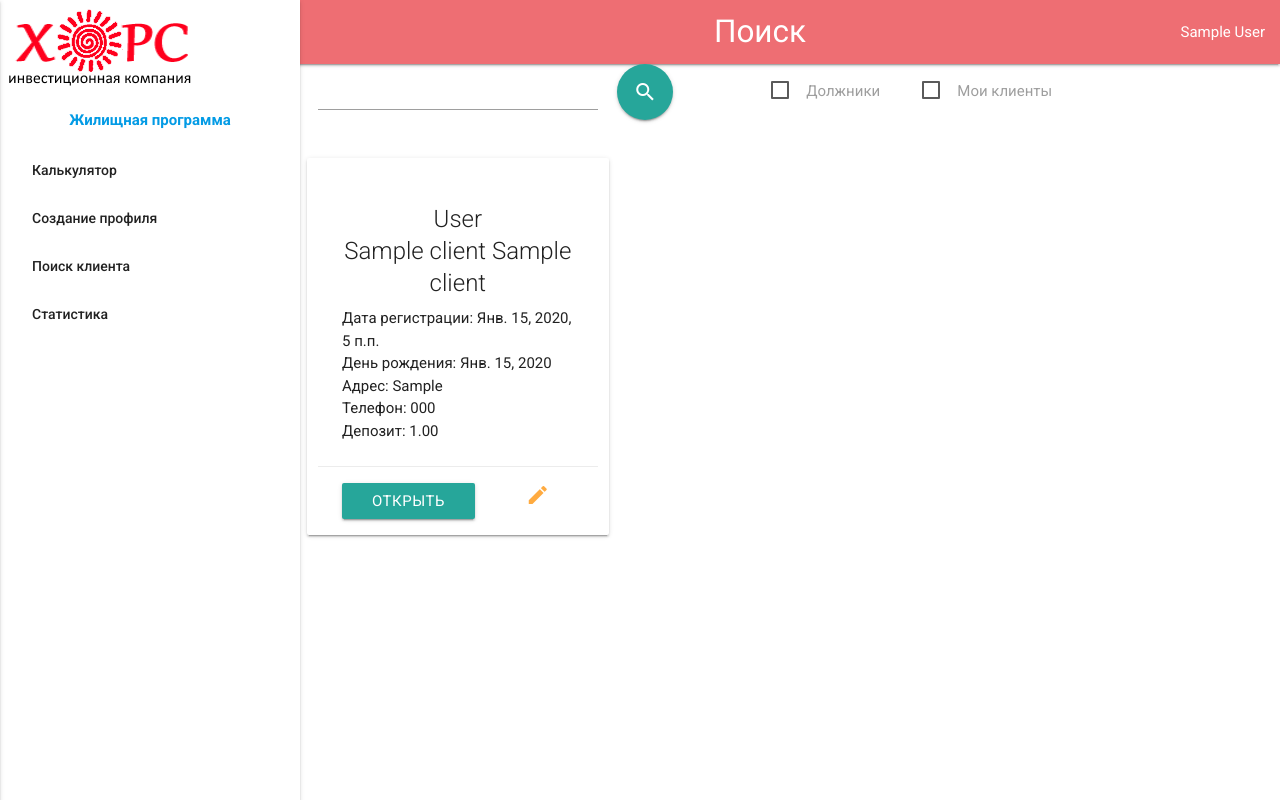
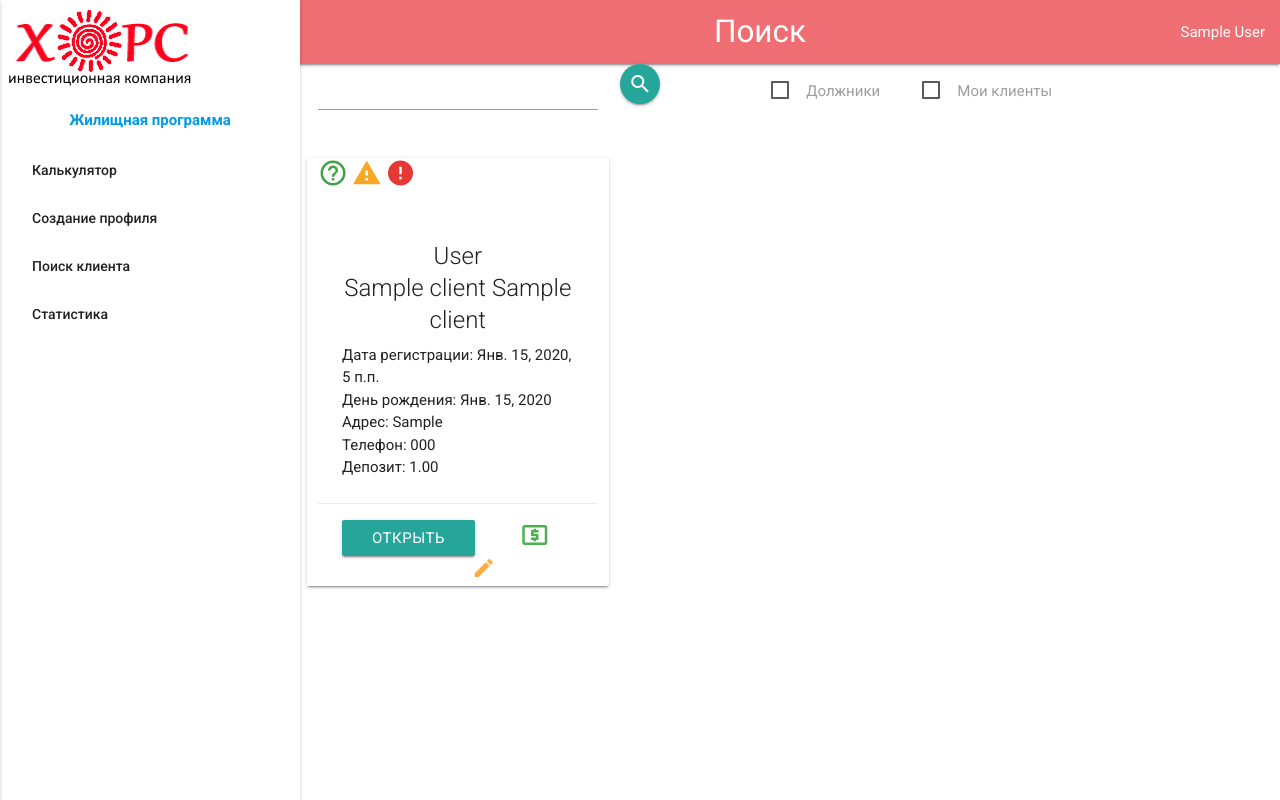
Before and after one commit to pinballwizard/horse, a Django app: page /search in a window 1280 px wide. Run offline with Django 3.2, Linux system fonts and the light colour scheme; a user stored in the database is signed in; tables that the repository leaves empty hold one stand-in row (values such as "Sample post"); some libraries are stand-ins or nearby versions.

Commit message:
many icons

```diff
--- a/flatlease/templates/flatlease/search.html
+++ b/flatlease/templates/flatlease/search.html
@@ -15,7 +15,7 @@
                     {{ form.non_field_errors }}
                 </div>
                 <div class="col l1 m1 s2">
-                    <button class="btn-floating btn-large waves-effect waves-light right black-text tooltipped" data-tooltip="Искать" type="submit">
+                    <button class="btn-floating waves-effect waves-light black-text tooltipped search-btn" data-tooltip="Искать" type="submit">
                         <i class="material-icons">search</i>
                     </button>
                 </div>
@@ -38,15 +38,17 @@
     </div>
     <div class="row">
         {% for client in clients %}
-            <div class="card col s12 m4 l4">
-            <!-- Задолженности
+            <div class="card col s12 m6 l4">
+            <!-- Задолженности и потенциальность-->
+                <a class="tooltipped potential green-text text-darken-1" data-position="bottom" data-delay="50" data-tooltip="Потенциальный клиент">
+                    <i class="material-icons small">help_outline</i>
+                </a>
                 <a class="tooltipped warning yellow-text text-darken-3" data-position="bottom" data-delay="50" data-tooltip="Задолженность за 1 месяц">
                     <i class="material-icons small">warning</i>
                 </a>
-                <a class="tooltipped error red-text text-darken-1" data-position="bottom" data-delay="50" data-tooltip="Задолженность за 2 или более месяцев">
+                <a class="tooltipped debtor red-text text-darken-1" data-position="bottom" data-delay="50" data-tooltip="Задолженность за 2 или более месяцев">
                     <i class="material-icons small">error</i>
                 </a>
-            -->
                 <div class="card-content">
                     <h3 class="card-title center">{{ client.last_name }}<br>{{ client.name }} {{ client.second_name }}</h3>
                     <p>
@@ -54,13 +56,17 @@
                         День рождения: {{ client.birthday }} <br>
                         Адрес: {{ client.residence }} <br>
                         Телефон: {{ client.phone }} <br>
-                        Депозит: {{ client.balance }} <br>
+                        Депозит: {{ client.balance }}
+
                     </p>
                 </div>
                 <div class="card-action">
                     <a class="btn white-text" href="{% url 'client_page' client.id %}">Открыть</a>
-                    <a class="tooltipped right" data-position="bottom" data-delay="50" data-tooltip="Редактировать" href="{% url 'update_id' client.id %}">
-                        <i class="material-icons edit" id="edit_{{ client.id }}">mode_edit</i>
+                    <a class="tooltipped green-text right" data-position="bottom" data-delay="50" data-tooltip="Добавить платеж" href="{% url 'client_page' client.id %}#payments">
+                        <i class="material-icons small" id="payment_{{ client.id }}">local_atm</i>
+                    </a>
+                    <a class="tooltipped right" data-position="bottom" data-delay="50" data-tooltip="Редактировать профиль" href="{% url 'update_id' client.id %}">
+                        <i class="material-icons" id="edit_{{ client.id }}">mode_edit</i>
                     </a>
                 </div>
             </div>
```
Also changed, not shown: flatlease/static/flatlease/style/main.css (+6 -2 lines).
